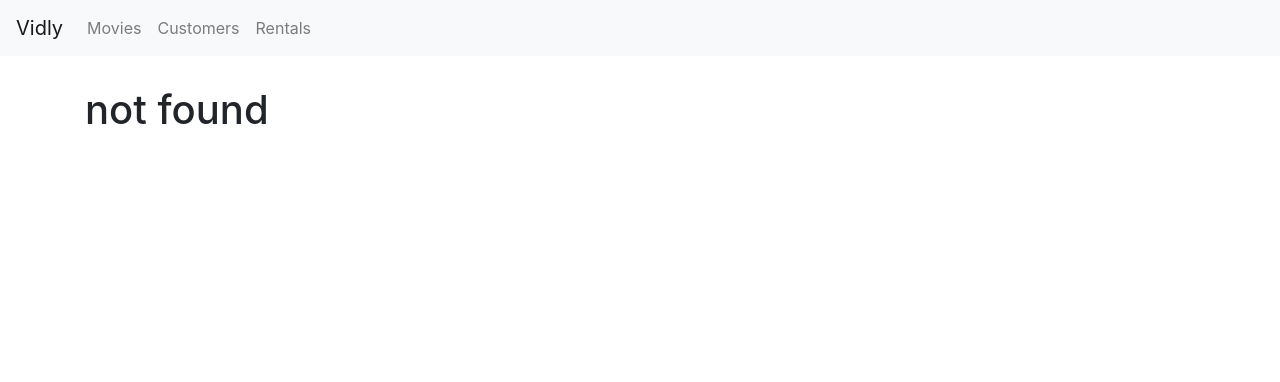
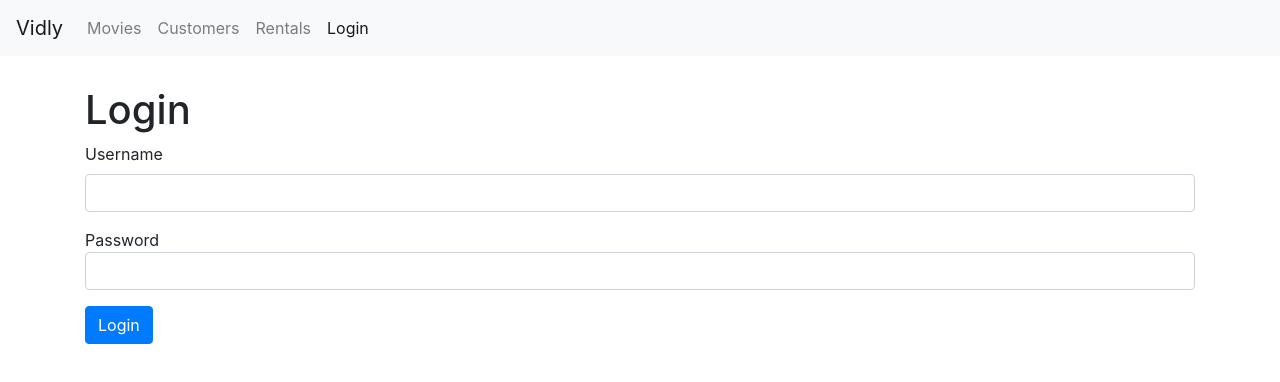
Before and after one commit to PDTayl888/video-react, a React (Create React App) app: page /login in a window 1280 px wide. Before the commit this address led to /not-found. Shown: the top 382 px of the page. Built offline with nearby package versions, Linux system fonts and the light colour scheme.

Commit message:
added loginform component

```diff
--- a/src/App.js
+++ b/src/App.js
@@ -1,11 +1,12 @@
 import React, { Component } from 'react';
 import { Route, Redirect, Switch } from 'react-router-dom';
 import Movies from './components/movies';
+import MovieForm from './components/movieForm';
 import Customers from './components/customers';
 import NavBar from './components/navBar';
 import Rentals from './components/rentals';
 import NotFound from './components/notFound';
-import MovieForm from './components/movieForm';
+import LoginForm from './components/loginForm';
 import './App.css';
 
 class App extends Component {
@@ -15,6 +16,7 @@
         <NavBar />
         <main className='container'>
           <Switch>
+            <Route path='/login' component={LoginForm} />
             <Route path='/movies/:id' component={MovieForm} />
             <Route path='/movies' component={Movies} />
             <Route path='/customers' component={Customers} />
--- /dev/null
+++ b/src/components/loginForm.jsx
@@ -0,0 +1,24 @@
+import React, { Component } from 'react';
+
+class LoginForm extends Component {
+  render() {
+    return (
+      <div>
+        <h1>Login</h1>
+        <form>
+          <div className='form-group'>
+            <label htmlFor='username'>Username</label>
+            <input id='username' type='text' className='form-control' />
+          </div>
+          <div className='form-group'>
+            <label htmlFor='password'></label>Password
+            <input id='password' type='text' className='form-control' />
+          </div>
+          <button className='btn btn-primary'>Login</button>
+        </form>
+      </div>
+    );
+  }
+}
+
+export default LoginForm;
--- a/src/components/navBar.jsx
+++ b/src/components/navBar.jsx
@@ -26,8 +26,11 @@
           <NavLink className='nav-item nav-link' to='/customers'>
             Customers
           </NavLink>
-          <NavLink className='nav-item nav-link' to='rentals'>
+          <NavLink className='nav-item nav-link' to='/rentals'>
             Rentals
+          </NavLink>
+          <NavLink className='nav-item nav-link' to='/login'>
+            Login
           </NavLink>
         </div>
       </div>
```
